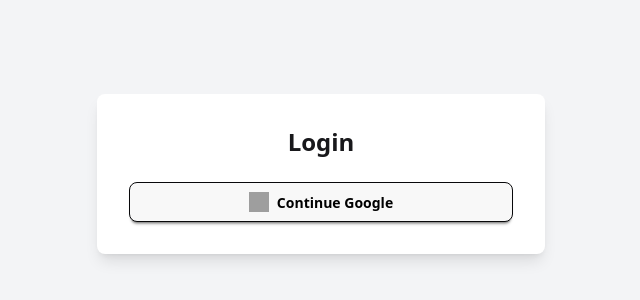
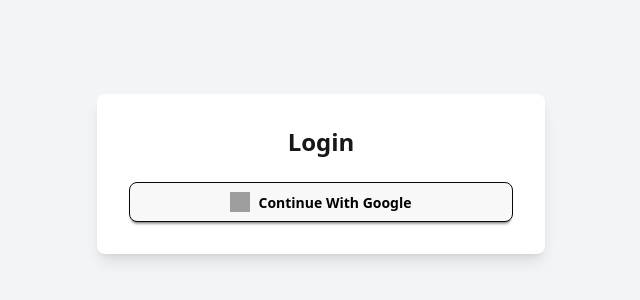
Before and after one commit to asifahmed1810/scic-10, a React (Vite) app: page / in a window 1280 px wide. Shown: the part 226-526 px from the top of the page, without its empty margins (319-959 px from the left). Built offline with nearby package versions, Linux system fonts and the light colour scheme; no server answers; grey boxes are pictures that could not be loaded.

Commit message:
Update authprovider

```diff
--- a/src/pages/Login.jsx
+++ b/src/pages/Login.jsx
@@ -6,6 +6,7 @@
 const Login = () => {
 
   const{googleSignIn,user}=useContext(AuthContext);
+
 
   const handleLogin = () => {
     googleSignIn()
@@ -31,7 +32,7 @@
               alt="Google Logo"
               className="w-5 h-5"
             />
-            Continue  Google
+            Continue With Google
           </button>
         </div>
 
--- a/src/providers/AuthProvider.jsx
+++ b/src/providers/AuthProvider.jsx
@@ -1,6 +1,6 @@
-import React, { createContext, useState } from 'react';
+import React, { createContext, useEffect, useState } from 'react';
 
-import { getAuth, GoogleAuthProvider, signInWithPopup } from "firebase/auth";
+import { getAuth, GoogleAuthProvider, onAuthStateChanged, signInWithPopup } from "firebase/auth";
 import app from '../firebase/firebase.init';
 
 
@@ -14,6 +14,17 @@
     const googleSignIn=()=>{
         return signInWithPopup(auth,googleProvider);
     }
+
+
+    useEffect(()=>{
+        const unSubscribe= onAuthStateChanged(auth,currentUser=>{
+            setUser(currentUser);
+        });
+        return ()=>{
+            return unSubscribe();
+        }
+    },[])
+
     const authInfo={
         user,
         googleSignIn
```
